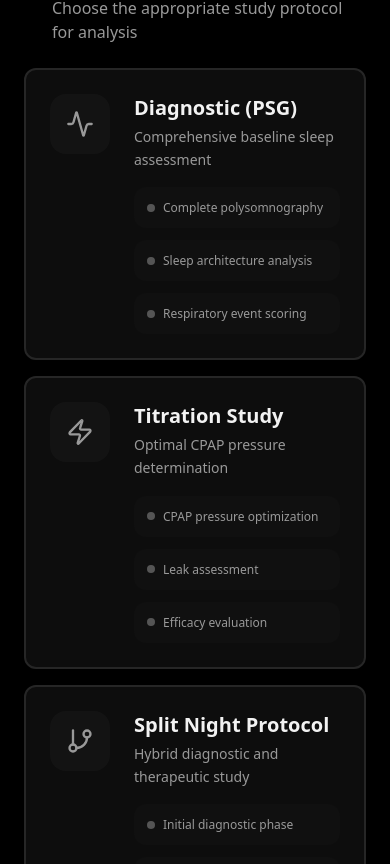
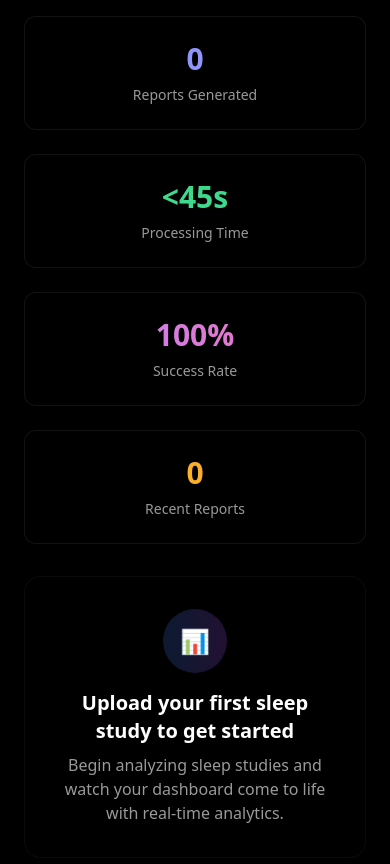
Before and after one commit to anoud75/sleep-report-ai, a React (Vite) app: page / in a window 390 px wide. Shown: the part 5160-6024 px from the top of the page. Built offline with nearby package versions, Linux system fonts and the light colour scheme.

Commit message:
Add dashboard widgets
Added "Today's Activity" section to the dashboard, including "Reports Generated," "Processing Time," and "Success Rate" metrics. Also added a "Recent Reports" section with a prompt to upload the first sleep study.

```diff
--- a/src/pages/Index.tsx
+++ b/src/pages/Index.tsx
@@ -348,6 +348,51 @@ const Index = () => {
             </p>
           </div>
 
+          {/* Today's Activity Dashboard */}
+          <div className="max-w-6xl mx-auto mb-16">
+            <h3 className="text-2xl font-bold text-white mb-8 text-center">Today's Activity</h3>
+            <div className="grid grid-cols-1 md:grid-cols-4 gap-6 mb-8">
+              <div className="bg-gradient-to-br from-background/80 to-background/60 backdrop-blur border border-border/50 rounded-xl p-6 text-center hover:scale-105 transition-all duration-300 animate-fade-in-up" style={{animationDelay: '0.1s'}}>
+                <div className="text-3xl font-bold bg-gradient-to-r from-blue-400 to-purple-400 bg-clip-text text-transparent mb-2">
+                  {reportCount}
+                </div>
+                <p className="text-white/60 text-sm font-medium">Reports Generated</p>
+              </div>
+
+              <div className="bg-gradient-to-br from-background/80 to-background/60 backdrop-blur border border-border/50 rounded-xl p-6 text-center hover:scale-105 transition-all duration-300 animate-fade-in-up" style={{animationDelay: '0.2s'}}>
+                <div className="text-3xl font-bold bg-gradient-to-r from-green-400 to-emerald-400 bg-clip-text text-transparent mb-2">
+                  &lt;45s
+                </div>
+                <p className="text-white/60 text-sm font-medium">Processing Time</p>
+              </div>
+
+              <div className="bg-gradient-to-br from-background/80 to-background/60 backdrop-blur border border-border/50 rounded-xl p-6 text-center hover:scale-105 transition-all duration-300 animate-fade-in-up" style={{animationDelay: '0.3s'}}>
+                <div className="text-3xl font-bold bg-gradient-to-r from-purple-400 to-pink-400 bg-clip-text text-transparent mb-2">
+                  100%
+                </div>
+                <p className="text-white/60 text-sm font-medium">Success Rate</p>
+              </div>
+
+              <div className="bg-gradient-to-br from-background/80 to-background/60 backdrop-blur border border-border/50 rounded-xl p-6 text-center hover:scale-105 transition-all duration-300 animate-fade-in-up" style={{animationDelay: '0.4s'}}>
+                <div className="text-3xl font-bold bg-gradient-to-r from-yellow-400 to-orange-400 bg-clip-text text-transparent mb-2">
+                  0
+                </div>
+                <p className="text-white/60 text-sm font-medium">Recent Reports</p>
+              </div>
+            </div>
+
+            {/* Getting Started Message */}
+            {reportCount === 0 && (
+              <div className="bg-gradient-to-br from-background/60 to-background/40 backdrop-blur border border-border/30 rounded-2xl p-8 text-center animate-fade-in-up" style={{animationDelay: '0.5s'}}>
+                <div className="w-16 h-16 bg-gradient-to-r from-blue-500/20 to-purple-500/20 rounded-full flex items-center justify-center mx-auto mb-4">
+                  <span className="text-2xl">📊</span>
+                </div>
+                <h4 className="text-white font-semibold text-xl mb-2">Upload your first sleep study to get started</h4>
+                <p className="text-white/60">Begin analyzing sleep studies and watch your dashboard come to life with real-time analytics.</p>
+              </div>
+            )}
+          </div>
+
           {/* Integrated Analysis Workflow */}
           <div className="max-w-4xl mx-auto space-y-8">
             {/* Study Type Selection */}
```
